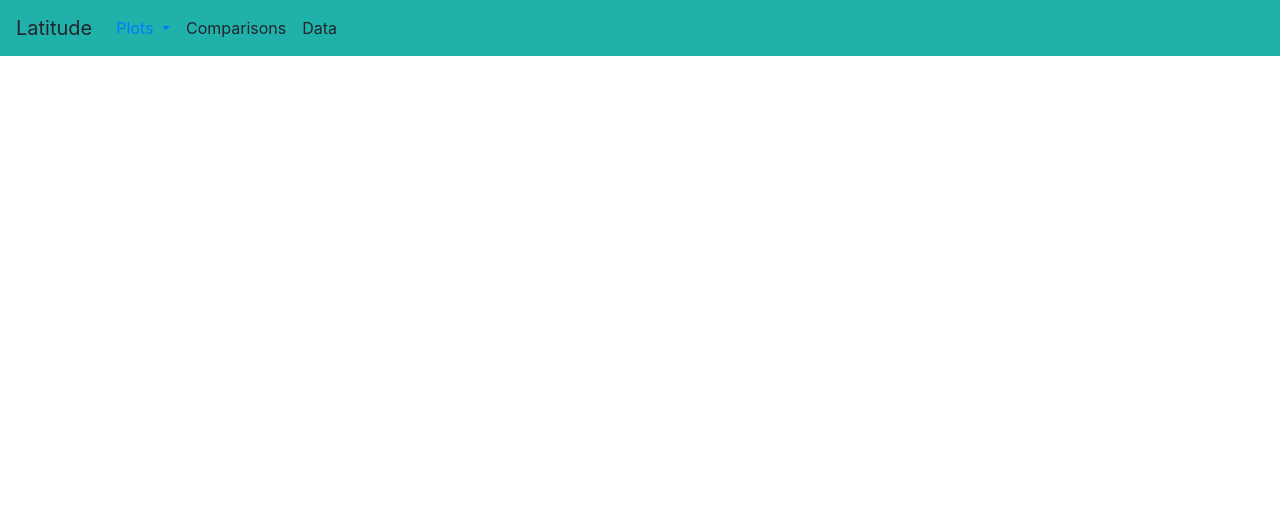
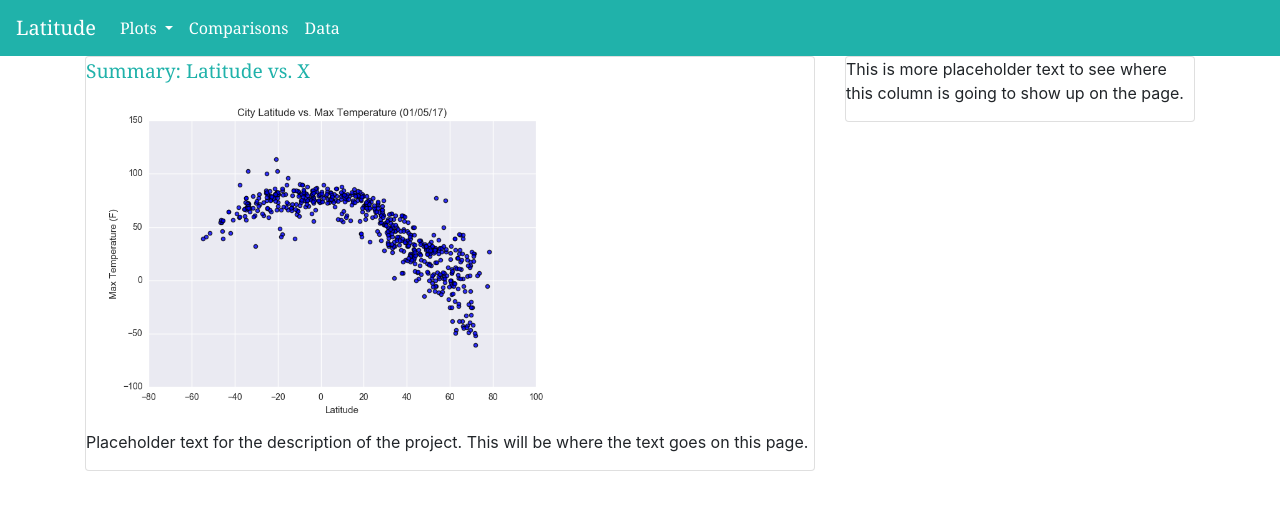
Before and after one commit to Lbrady1025/web-design-challenge, a plain HTML site: page WebVisualizations/Resources/index.html in a window 1280 px wide. Drawn offline with nearby package versions, Linux system fonts and the light colour scheme.

Commit message:
add cards, begin text

```diff
--- a/WebVisualizations/Resources/index.html
+++ b/WebVisualizations/Resources/index.html
@@ -14,7 +14,7 @@
 <body>
 
     <!-- navbar-light bg-light -->
-    <nav class="navbar navbar-expand-lg " style="background-color:lightseagreen;">
+    <nav class="navbar navbar-expand-lg " style="background-color:lightseagreen; font-size: medium; color: white; font-family: Georgia, 'Times New Roman', Times, serif;"">
     <a class="navbar-brand">Latitude</a>
     <button class="navbar-toggler" type="button" data-toggle="collapse" data-target="#navbarNav" aria-controls="navbarSupportedContent" aria-expanded="false" aria-label="Toggle navigation">
         <span class="navbar-toggler-icon"></span>
@@ -23,7 +23,7 @@
     <div class="collapse navbar-collapse" id="navbarSupportedContent">
         <ul class="navbar-nav mr-auto">
             <li class="nav-item dropdown">
-                <a class="nav-link dropdown-toggle" href="#" id="navbarDropdown" role="button" data-toggle="dropdown" aria-haspopup="true" aria-expanded="false">
+                <a class="nav-link dropdown-toggle" href="#" id="navbarDropdown" role="button" data-toggle="dropdown" aria-haspopup="true" aria-expanded="false" style="font-size: medium; color: white; font-family: Georgia, 'Times New Roman', Times, serif;">
                     Plots
                 </a>
                 <div class="dropdown-menu" aria-labelledby="navbarDropdown">
@@ -39,6 +39,25 @@
     </div>
     </nav>
 
+    <div class="container">
+        <div class="row">
+            <div class="col-md-8">
+                <div class="card">
+                    <header style="font-size: larger; color: lightseagreen; font-family: Georgia, 'Times New Roman', Times, serif;">Summary: Latitude vs. X</header>
+                    <img src="assets/images/Fig1.png" style="width:500px" alt="Graph of weather">
+                    <p>Placeholder text for the description of the project. This will be where the text goes on this page.</p>
+                </div>
+            </div>
+
+            <div class="col-md-4">
+                <div class="card">
+                <p>This is more placeholder text to see where this column is going to show up on the page. </p>
+                </div>
+            </div>
+        </div>
+
+    </div>
+
 </body>
 
 </html>
```
